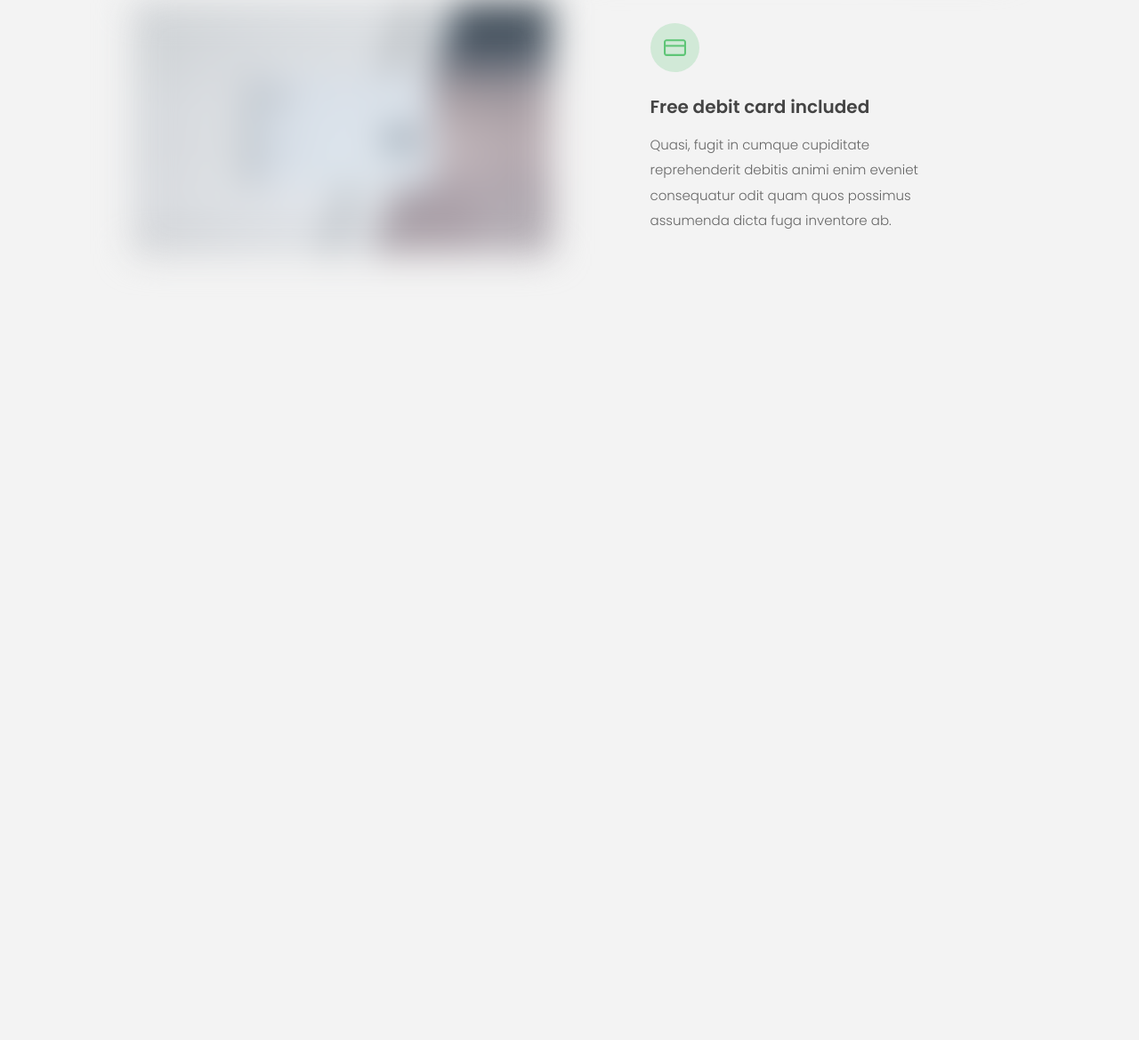
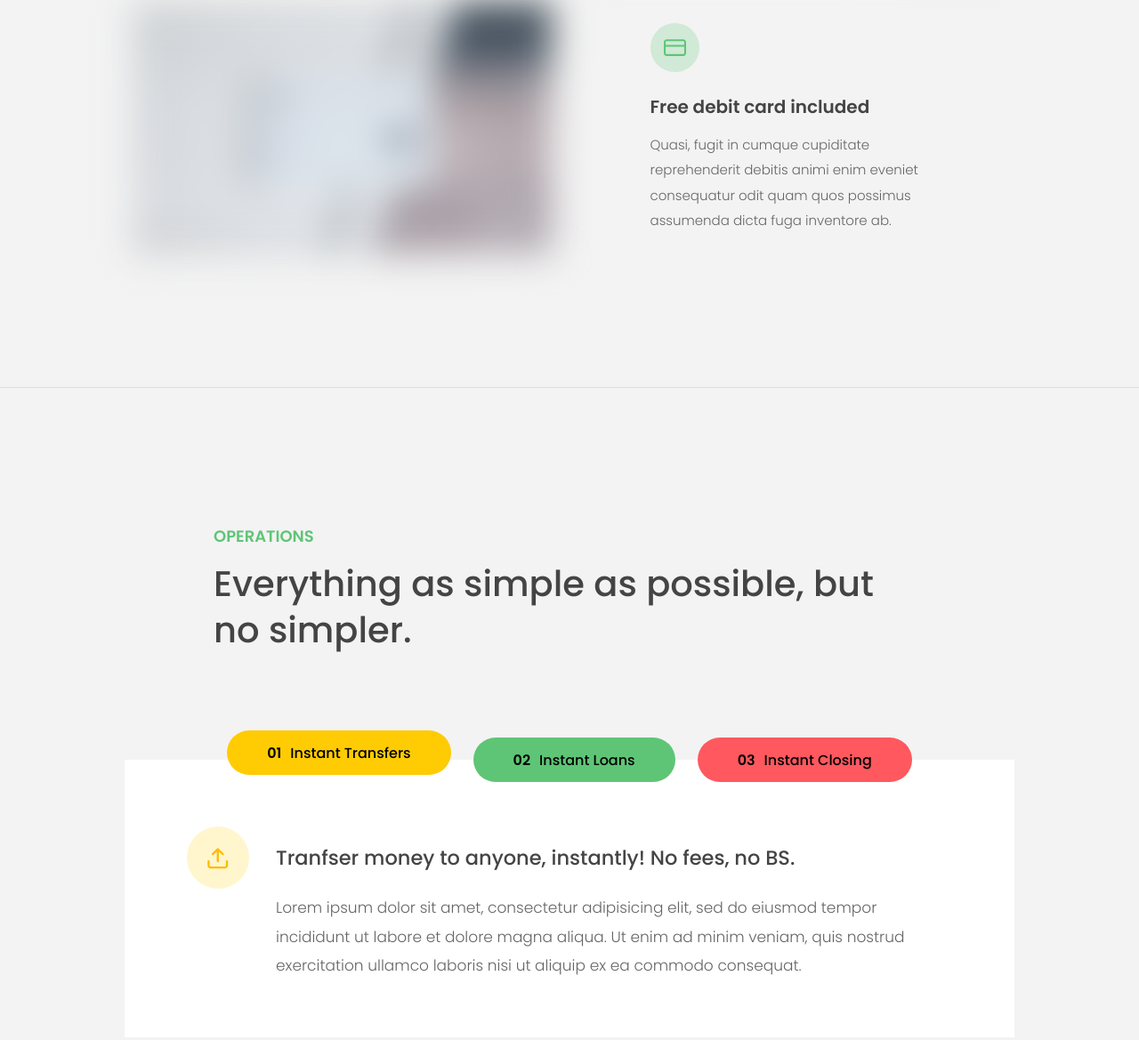
Before and after one commit to estebancasas9817/Bankist, a plain HTML site: page index.html in a window 1280 px wide. Shown: the part 1820-2989 px from the top of the page at 89% size. Before the commit the page ends 2255 px from the top, so only its background shows below. Drawn offline with Linux system fonts and the light colour scheme.

Commit message:
Agregado Seccion operation y el tabbed component en el script

```diff
--- a/index.html
+++ b/index.html
@@ -131,5 +131,88 @@
 				</div>
 			</div>
 		</section>
+		<section class="section" id="section--2">
+			<div class="section__title">
+				<h2 class="section__description">Operations</h2>
+				<h3 class="section__header">
+					Everything as simple as possible, but no simpler.
+				</h3>
+			</div>
+
+			<div class="operations">
+				<div class="operations__tab-container">
+					<button
+						class="
+							btn
+							operations__tab operations__tab--1 operations__tab--active
+						"
+						data-tab="1"
+					>
+						<span>01</span>Instant Transfers
+					</button>
+					<button class="btn operations__tab operations__tab--2" data-tab="2">
+						<span>02</span>Instant Loans
+					</button>
+					<button class="btn operations__tab operations__tab--3" data-tab="3">
+						<span>03</span>Instant Closing
+					</button>
+				</div>
+				<div
+					class="
+						operations__content
+						operations__content--1
+						operations__content--active
+					"
+				>
+					<div class="operations__icon operations__icon--1">
+						<svg>
+							<use xlink:href="img/icons.svg#icon-upload"></use>
+						</svg>
+					</div>
+					<h5 class="operations__header">
+						Tranfser money to anyone, instantly! No fees, no BS.
+					</h5>
+					<p>
+						Lorem ipsum dolor sit amet, consectetur adipisicing elit, sed do
+						eiusmod tempor incididunt ut labore et dolore magna aliqua. Ut enim
+						ad minim veniam, quis nostrud exercitation ullamco laboris nisi ut
+						aliquip ex ea commodo consequat.
+					</p>
+				</div>
+
+				<div class="operations__content operations__content--2">
+					<div class="operations__icon operations__icon--2">
+						<svg>
+							<use xlink:href="img/icons.svg#icon-home"></use>
+						</svg>
+					</div>
+					<h5 class="operations__header">
+						Buy a home or make your dreams come true, with instant loans.
+					</h5>
+					<p>
+						Duis aute irure dolor in reprehenderit in voluptate velit esse
+						cillum dolore eu fugiat nulla pariatur. Excepteur sint occaecat
+						cupidatat non proident, sunt in culpa qui officia deserunt mollit
+						anim id est laborum.
+					</p>
+				</div>
+				<div class="operations__content operations__content--3">
+					<div class="operations__icon operations__icon--3">
+						<svg>
+							<use xlink:href="img/icons.svg#icon-user-x"></use>
+						</svg>
+					</div>
+					<h5 class="operations__header">
+						No longer need your account? No problem! Close it instantly.
+					</h5>
+					<p>
+						Excepteur sint occaecat cupidatat non proident, sunt in culpa qui
+						officia deserunt mollit anim id est laborum. Ut enim ad minim
+						veniam, quis nostrud exercitation ullamco laboris nisi ut aliquip ex
+						ea commodo consequat.
+					</p>
+				</div>
+			</div>
+		</section>
 	</body>
 </html>
--- a/script.js
+++ b/script.js
@@ -65,3 +65,50 @@ btnScrollTo.addEventListener('click', function (e) {
 
 	section1.scrollIntoView({ behavior: 'smooth' });
 });
+
+///////////////////////////////////////
+// Page navigation
+
+// document.querySelectorAll('.nav__link').forEach(function (el) {
+//   el.addEventListener('click', function (e) {
+//     e.preventDefault();
+//     const id = this.getAttribute('href');
+//     console.log(id);
+//     document.querySelector(id).scrollIntoView({ behavior: 'smooth' });
+//   });
+// });
+
+// 1. Add event listener to common parent element
+// 2. Determine what element originated the event
+
+document.querySelector('.nav__links').addEventListener('click', function (e) {
+	e.preventDefault();
+
+	// Matching strategy
+	if (e.target.classList.contains('nav__link')) {
+		const id = e.target.getAttribute('href');
+		document.querySelector(id).scrollIntoView({ behavior: 'smooth' });
+	}
+});
+
+///////////////////////////////////////
+// Tabbed component
+
+tabsContainer.addEventListener('click', function (e) {
+	const clicked = e.target.closest('.operations__tab');
+
+	// Guard clause
+	if (!clicked) return;
+
+	// Remove active classes
+	tabs.forEach((t) => t.classList.remove('operations__tab--active'));
+	tabsContent.forEach((c) => c.classList.remove('operations__content--active'));
+
+	// Activate tab
+	clicked.classList.add('operations__tab--active');
+
+	// Activate content area
+	document
+		.querySelector(`.operations__content--${clicked.dataset.tab}`)
+		.classList.add('operations__content--active');
+});
--- a/style.css
+++ b/style.css
@@ -260,3 +260,106 @@ h4 {
 	font-size: 2rem;
 	margin-bottom: 1rem;
 }
+
+/* OPERATIONS */
+.operations {
+	max-width: 100rem;
+	margin: 12rem auto 0 auto;
+
+	background-color: #fff;
+}
+
+.operations__tab-container {
+	display: flex;
+	justify-content: center;
+}
+
+.operations__tab {
+	margin-right: 2.5rem;
+	transform: translateY(-50%);
+}
+
+.operations__tab span {
+	margin-right: 1rem;
+	font-weight: 600;
+	display: inline-block;
+}
+
+.operations__tab--1 {
+	background-color: var(--color-secondary);
+}
+
+.operations__tab--1:hover {
+	background-color: var(--color-secondary-darker);
+}
+
+.operations__tab--3 {
+	background-color: var(--color-tertiary);
+	margin: 0;
+}
+
+.operations__tab--3:hover {
+	background-color: var(--color-tertiary-darker);
+}
+
+.operations__tab--active {
+	transform: translateY(-66%);
+}
+
+.operations__content {
+	display: none;
+
+	/* JUST PRESENTATIONAL */
+	font-size: 1.7rem;
+	padding: 2.5rem 7rem 6.5rem 7rem;
+}
+
+.operations__content--active {
+	display: grid;
+	grid-template-columns: 7rem 1fr;
+	column-gap: 3rem;
+	row-gap: 0.5rem;
+}
+
+.operations__header {
+	font-size: 2.25rem;
+	font-weight: 500;
+	align-self: center;
+}
+
+.operations__icon {
+	display: flex;
+	align-items: center;
+	justify-content: center;
+	height: 7rem;
+	width: 7rem;
+	border-radius: 50%;
+}
+
+.operations__icon svg {
+	height: 2.75rem;
+	width: 2.75rem;
+}
+
+.operations__content p {
+	grid-column: 2;
+}
+
+.operations__icon--1 {
+	background-color: var(--color-secondary-opacity);
+}
+.operations__icon--2 {
+	background-color: var(--color-primary-opacity);
+}
+.operations__icon--3 {
+	background-color: var(--color-tertiary-opacity);
+}
+.operations__icon--1 svg {
+	fill: var(--color-secondary-darker);
+}
+.operations__icon--2 svg {
+	fill: var(--color-primary);
+}
+.operations__icon--3 svg {
+	fill: var(--color-tertiary);
+}
```
